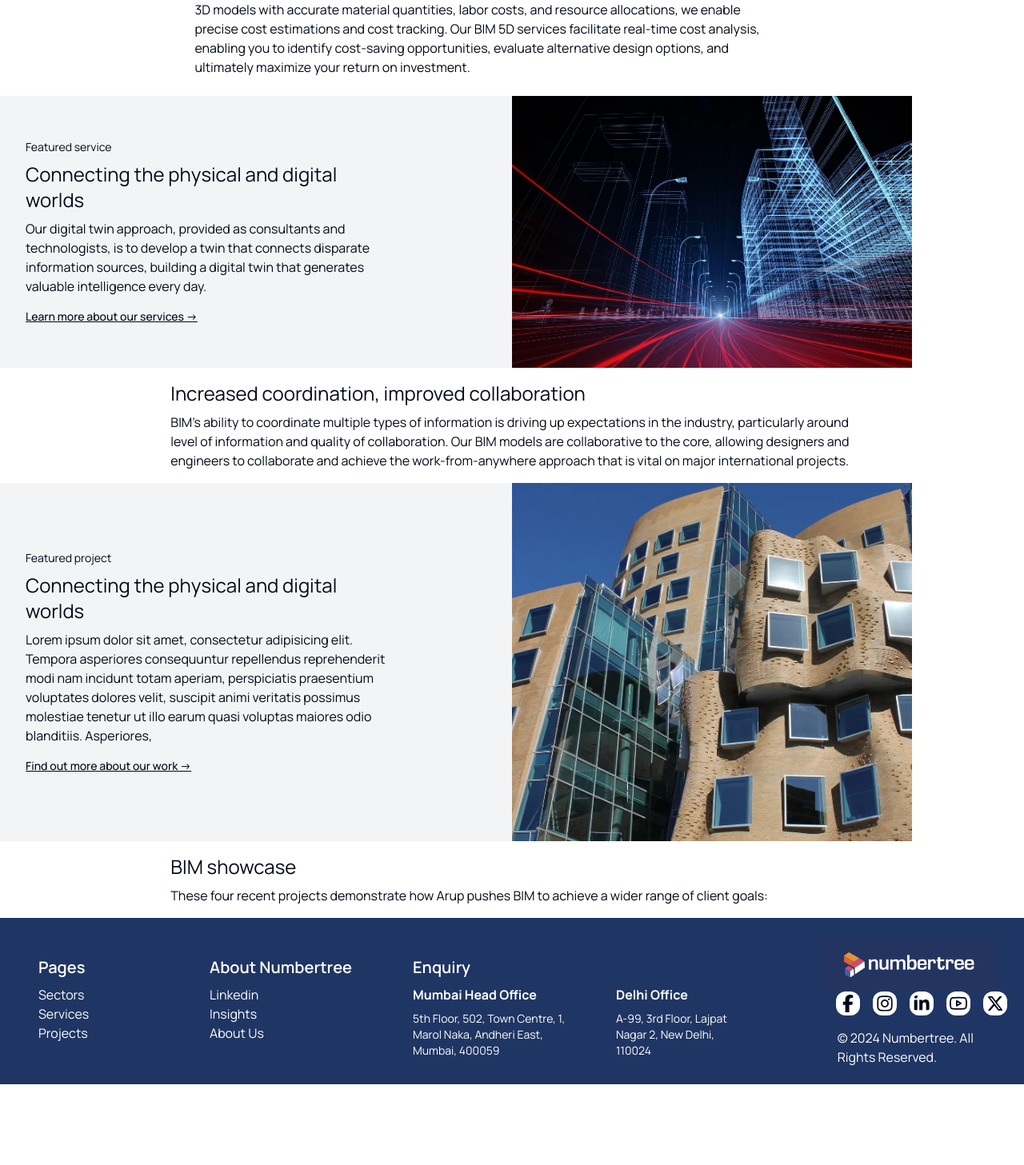
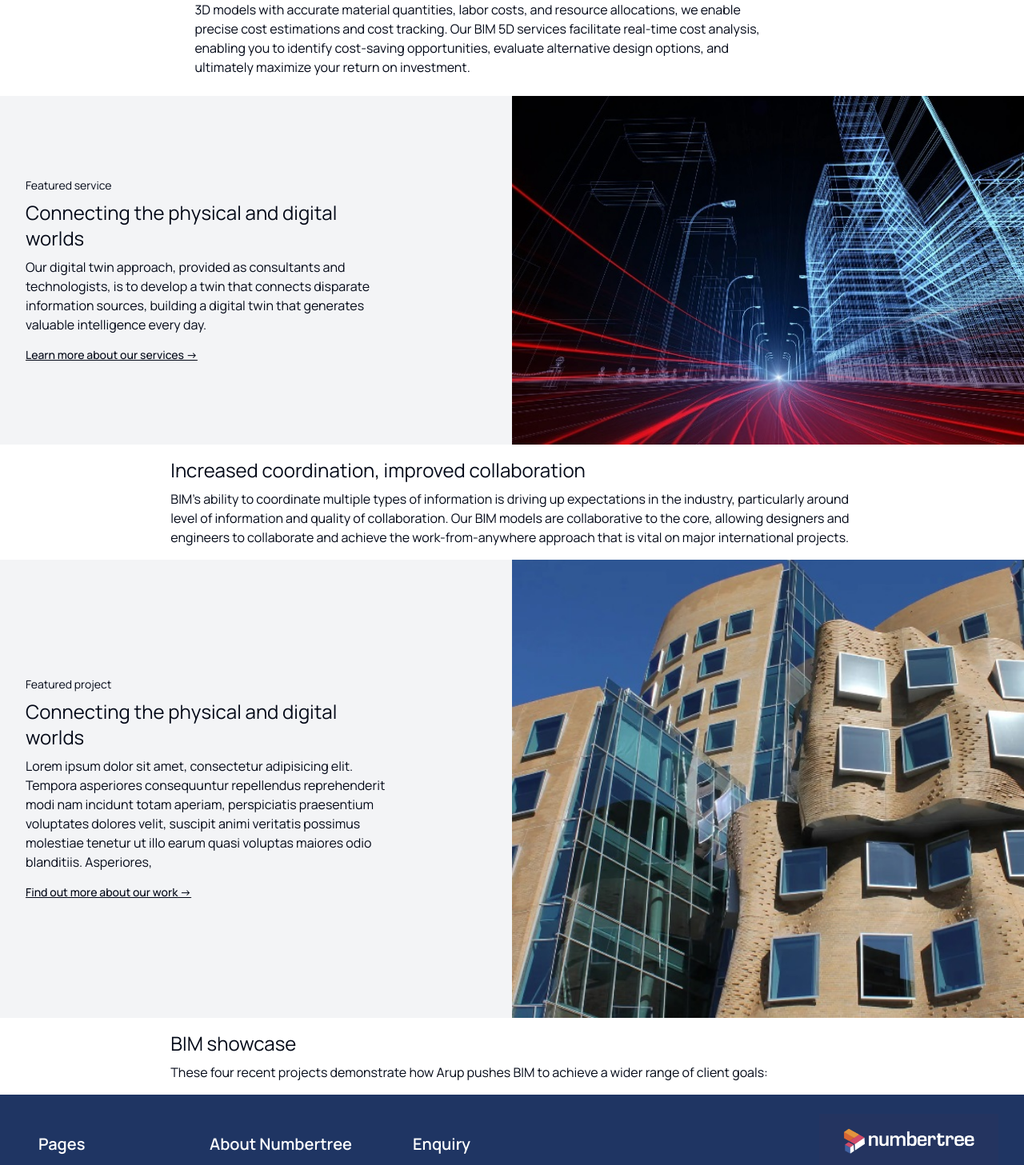
Before and after one commit to girishdigge/numbertree-app, a Next.js app: page /bim in a window 1280 px wide. Shown: the part 1385-2842 px from the top of the page at 80% size. Before the commit the page ends 2741 px from the top, so only its background shows below. Built offline with nearby package versions, Linux system fonts and the light colour scheme.

Commit message:
bim changes

```diff
--- a/src/app/(sitemap)/bim/page.tsx
+++ b/src/app/(sitemap)/bim/page.tsx
@@ -264,7 +264,7 @@ const Page = () => {
             <h4 className='text-sm mt-4 font-medium underline'>{`Learn more about our services ->`}</h4>
           </Link>
         </div>
-        <Image src={'/bim/arup.jpg'} height={400} width={500} alt='img' />
+        <Image src={'/bim/arup.jpg'} height={600} width={800} alt='img' />
       </div>
       <div className=' flex align-center justify-center items-center'>
         <div className='w-2/3 mb-4 mt-4'>
@@ -298,7 +298,7 @@ const Page = () => {
             <h4 className='text-sm mt-4 font-medium underline'>{`Find out more about our work ->`}</h4>
           </Link>
         </div>
-        <Image src={'/bim/arup2.jpg'} height={400} width={500} alt='img' />
+        <Image src={'/bim/arup2.jpg'} height={600} width={800} alt='img' />
       </div>
       <div className=' flex align-center justify-center items-center'>
         <div className='w-2/3 mb-4 mt-4'>
```
